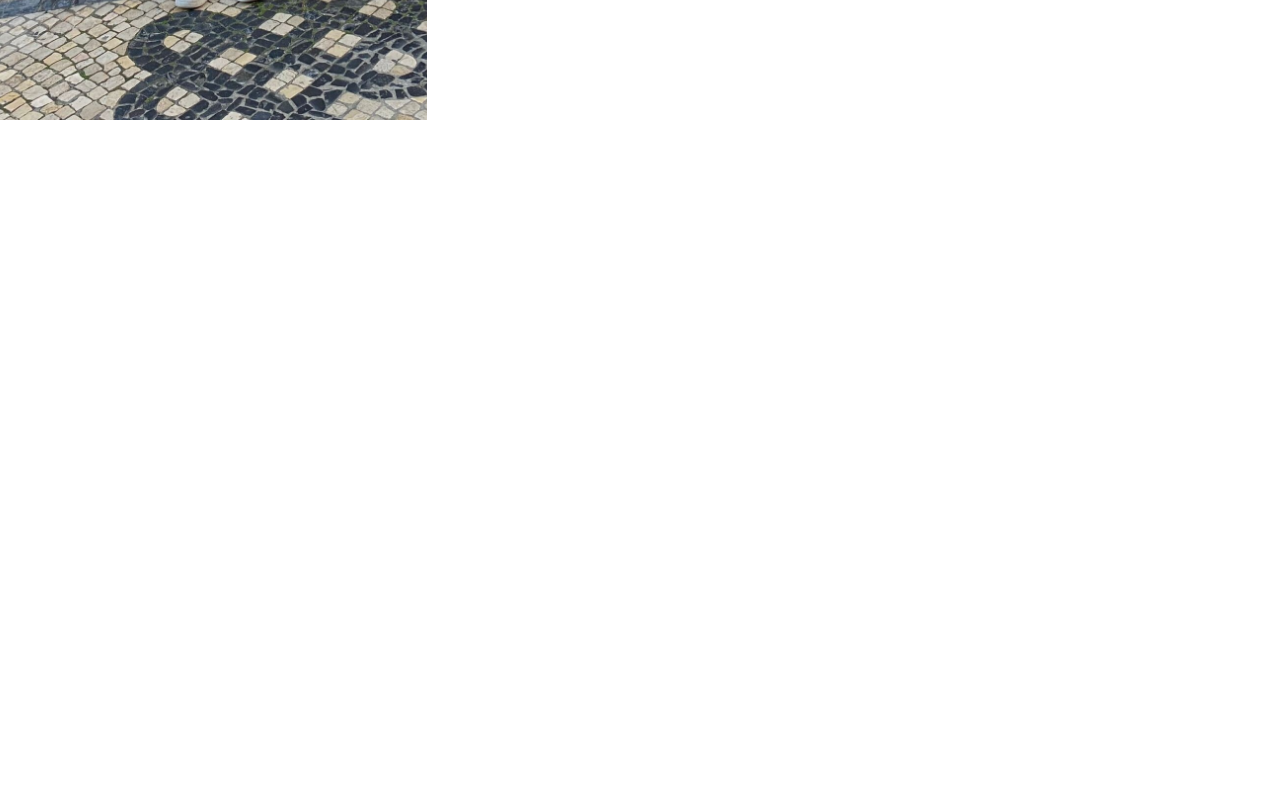
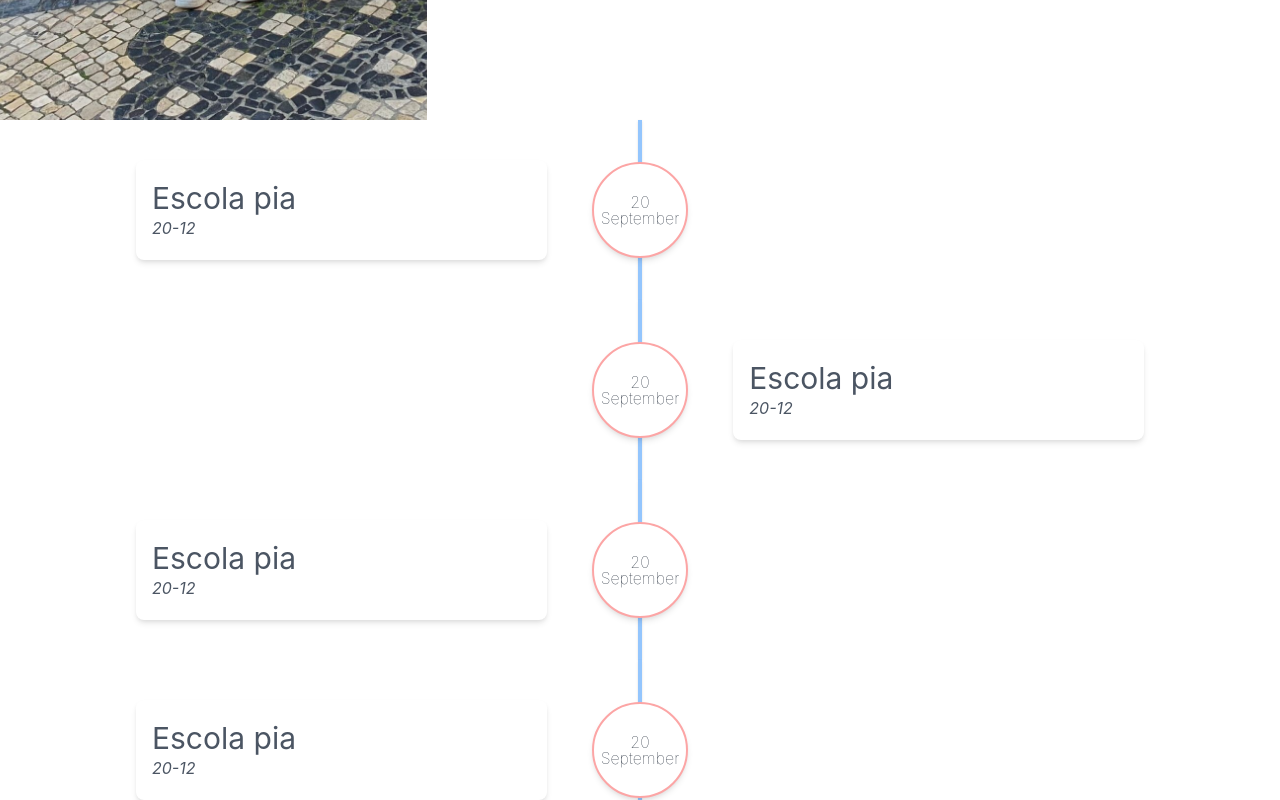
Before and after one commit to nachocebey/nchsite, a React (Create React App) app: page / in a window 1280 px wide. Shown: the part 1480-2280 px from the top of the page. Before the commit the page ends 1600 px from the top, so only its background shows below. Built offline with nearby package versions, Linux system fonts and the light colour scheme.

Commit message:
Adding Timeline components

```diff
--- a/package.json
+++ b/package.json
@@ -9,6 +9,7 @@
     "@testing-library/jest-dom": "^4.2.4",
     "@testing-library/react": "^9.5.0",
     "@testing-library/user-event": "^7.2.1",
+    "daisyui": "^1.16.1",
     "i18next": "^21.1.1",
     "node-sass": "^6.0.1",
     "react": "^17.0.2",
--- a/src/Views/Main/Components/HeroTitle/HeroTitle.js
+++ b/src/Views/Main/Components/HeroTitle/HeroTitle.js
@@ -1,7 +1,7 @@
 import React from 'react';
 import { useSpring, animated } from 'react-spring';
 import styled from 'styled-components';
-import { Link } from 'react-scroll';
+import ScrollButton from '../ScrollButton/ScrollButton';
 
 const Hero = styled.div`
   font-size: 8.5vmax;
@@ -30,19 +30,8 @@ export default function HeroTitle() {
       <span className="py-10">
         <p className="font-sans text-center">Web development.</p>
       </span>
-      <span className="transition duration-500 ease-in-out hover:text-black text-gray-400 justify-self-center  animate-bounce cursor-pointer">
-        <Link to="personal" spy={true} smooth={true}>
-          <svg
-            xmlns="http://www.w3.org/2000/svg"
-            className="h-6 w-6"
-            fill="none"
-            viewBox="0 0 24 24"
-            stroke="currentColor"
-          >
-            <path strokeLinecap="round" strokeLinejoin="round" strokeWidth={2} d="M19 14l-7 7m0 0l-7-7m7 7V3" />
-          </svg>
-        </Link>
-      </span>
+      <ScrollButton to="personal"/>
+
     </div>
   );
 }
--- a/src/Views/Main/Components/Personal/Personal.js
+++ b/src/Views/Main/Components/Personal/Personal.js
@@ -1,10 +1,11 @@
 import React from 'react';
 import styled from 'styled-components';
 import profile from '../../../../assets/images/Profile.jpg';
+import ScrollButton from '../ScrollButton/ScrollButton';
 
 function Personal() {
   return (
-    <div className="h-screen flex flex-col sm:flex-row overflow-hidden" id="personal">
+    <div className="h-screen flex flex-col sm:flex-row overflow-hidden " id="personal">
       <div className="sm:w-1/3 w-screen sm:h-screen h-1/2 overflow-hidden">
         <img
           src={profile}
@@ -12,7 +13,7 @@ function Personal() {
           className="sm:h-screen h-full w-full object-cover"
         />
       </div>
-      <div className="sm:w-2/3 w-screen sm:h-screen h-1/2 text-center flex flex-col justify-center">
+      <div className="sm:w-2/3 w-screen sm:h-screen h-1/2 text-center flex flex-col justify-center items-center">
         <p className="p-6 text-4xl ">Basically, me</p>
         <p className="px-20 py-6">
           Lorem ipsum dolor sit amet, consectetur adipiscing elit. Donec massa ipsum, tincidunt eget ligula eget, tempor
@@ -23,6 +24,7 @@ function Personal() {
           consectetur adipiscing elit.
         </p>
         <p className="p-6 font-semibold">enjoy.</p>
+        <ScrollButton to="timeline" className="p-6"/>
       </div>
     </div>
   );
--- /dev/null
+++ b/src/Views/Main/Components/ScrollButton/ScrollButton.js
@@ -0,0 +1,20 @@
+import React from 'react';
+import { Link } from 'react-scroll';
+
+export default function ScrollButton(props) {
+  return (
+    <span className={`transition duration-500 ease-in-out hover:text-black text-gray-400 justify-self-center animate-bounce cursor-pointer ${props.className}`}>
+      <Link to={props.to} spy={true} smooth={true}>
+        <svg
+          xmlns="http://www.w3.org/2000/svg"
+          className="h-6 w-6"
+          fill="none"
+          viewBox="0 0 24 24"
+          stroke="currentColor"
+        >
+          <path strokeLinecap="round" strokeLinejoin="round" strokeWidth={2} d="M19 14l-7 7m0 0l-7-7m7 7V3" />
+        </svg>
+      </Link>
+    </span>
+  );
+}
--- /dev/null
+++ b/src/Views/Main/Components/Timeline/TimeElement.js
@@ -0,0 +1,38 @@
+import React, { useState } from 'react';
+import TimeElementBody from './TimeElementBody';
+
+export default function TimeElement(props) {
+  const [componentView, setComponentView] = useState(false);
+
+  return (
+    <div className={`flex flex-row w-full`}>
+      <div onClick={() => setComponentView(!componentView)} className="w-5/12 px-2 py-10">
+        {props.direction === 'left' ? (
+          <TimeElementBody
+            elementContent={props.elementContent}
+            elementContentExtended={props.elementContentExtended}
+            componentView={componentView}
+          />
+        ) : null}
+      </div>
+      <div className="w-2/12 flex justify-center">
+        <div className={`shadow relative flex h-full w-1 ${props.lineColor} items-center justify-center`}>
+          <div
+            className={`shadow-md absolute flex flex-col justify-center h-24 w-24 rounded-full border-2 ${props.chipColor} leading-none text-center z-10 bg-white font-thin`}
+          >
+            <div>{`${props.chipDate}`}</div>
+          </div>
+        </div>
+      </div>
+      <div onClick={() => setComponentView(!componentView)} className="w-5/12 px-2 py-10">
+        {props.direction === 'right' ? (
+          <TimeElementBody
+            elementContent={props.elementContent}
+            elementContentExtended={props.elementContentExtended}
+            componentView={componentView}
+          />
+        ) : null}
+      </div>
+    </div>
+  );
+}
--- /dev/null
+++ b/src/Views/Main/Components/Timeline/TimeElementBody.js
@@ -0,0 +1,13 @@
+import React from 'react';
+
+export default function TimeElementBody(props) {
+  return (
+    <>
+      {!props.componentView ? (
+        <div className="transition-all cursor-pointer flex flex-col rounded-lg shadow-md hover:shadow-2xl bg-white px-4 py-5">{props.elementContent}</div>
+      ) : (
+        <div className="transition-all cursor-pointer flex flex-col rounded-lg shadow-md hover:shadow-2xl bg-white px-4 py-5">{props.elementContentExtended}</div>
+      )}
+    </>
+  );
+}
--- /dev/null
+++ b/src/Views/Main/Components/Timeline/TimeEscolaPia.js
@@ -0,0 +1,13 @@
+export const TimeEscolaPia = (
+  <div className="text-gray-600">
+    <p className="text-3xl">Escola pia</p>
+    <p className="italic">20-12</p>
+  </div>
+);
+export const TimeEscolaPiaExtended = (
+  <div className="text-gray-600">
+    Привет Lorem ipsum dolor sit amet, consectetur adipisicing elit. Ad corporis culpa deserunt, dignissimos dolor esse
+    fugit ipsam minus odit officiis placeat qui, quidem quis soluta vero? Adipisci alias eius et iure nam nihil
+    reiciendis saepe, voluptatem. Alias cumque dicta dignissimos ea et laborum, minima similique.
+  </div>
+);
--- /dev/null
+++ b/src/Views/Main/Components/Timeline/Timeline.js
@@ -0,0 +1,52 @@
+import React from 'react';
+import TimeElement from './TimeElement';
+import { TimeEscolaPia, TimeEscolaPiaExtended } from './TimeEscolaPia';
+
+export default function Timeline() {
+  return (
+    <div className="min-h-screen flex justify-center" id="timeline">
+      <div className="w-4/5 mx-auto">
+        <TimeElement
+          name="Escola Pia"
+          date="20 Nov- 30 Nov"
+          direction="left"
+          lineColor="bg-blue-300"
+          elementContent={TimeEscolaPia}
+          elementContentExtended={TimeEscolaPiaExtended}
+          chipColor="border-red-300"
+          chipDate="20 September"
+        />
+        <TimeElement
+          name="Escola Pia"
+          date="20 Nov- 30 Nov"
+          direction="right"
+          lineColor="bg-blue-300"
+          elementContent={TimeEscolaPia}
+          elementContentExtended={TimeEscolaPiaExtended}
+          chipColor="border-red-300"
+          chipDate="20 September"
+        />
+        <TimeElement
+          name="Escola Pia"
+          date="20 Nov- 30 Nov"
+          direction="left"
+          lineColor="bg-blue-300"
+          elementContent={TimeEscolaPia}
+          elementContentExtended={TimeEscolaPiaExtended}
+          chipColor="border-red-300"
+          chipDate="20 September"
+        />
+        <TimeElement
+          name="Escola Pia"
+          date="20 Nov- 30 Nov"
+          direction="left"
+          lineColor="bg-blue-300"
+          elementContent={TimeEscolaPia}
+          elementContentExtended={TimeEscolaPiaExtended}
+          chipColor="border-red-300"
+          chipDate="20 September"
+        />
+      </div>
+    </div>
+  );
+}
--- a/src/Views/Main/main.js
+++ b/src/Views/Main/main.js
@@ -2,6 +2,7 @@ import React, { Component } from 'react';
 import HeroTitle from './Components/HeroTitle/HeroTitle';
 import Personal from './Components/Personal/Personal';
 import Skills from './Components/Skills/Skills';
+import Timeline from './Components/Timeline/Timeline';
 
 export class Main extends Component {
   render() {
@@ -9,7 +10,8 @@ export class Main extends Component {
       <div>
         <HeroTitle />
         <Personal />
-        {/* <Skills /> */}
+        <Timeline />
+        <Skills />
       </div>
     );
   }
--- a/tailwind.config.js
+++ b/tailwind.config.js
@@ -11,5 +11,7 @@ module.exports = {
   variants: {
     extend: {},
   },
-  plugins: [],
+  plugins: [
+    require('daisyui'),
+  ],
 };
```
Also changed, not shown: src/Views/Main/Components/Skills/Skills.js (+2 -86 lines), 1 other file (tests, documents, lock files or other folders).
